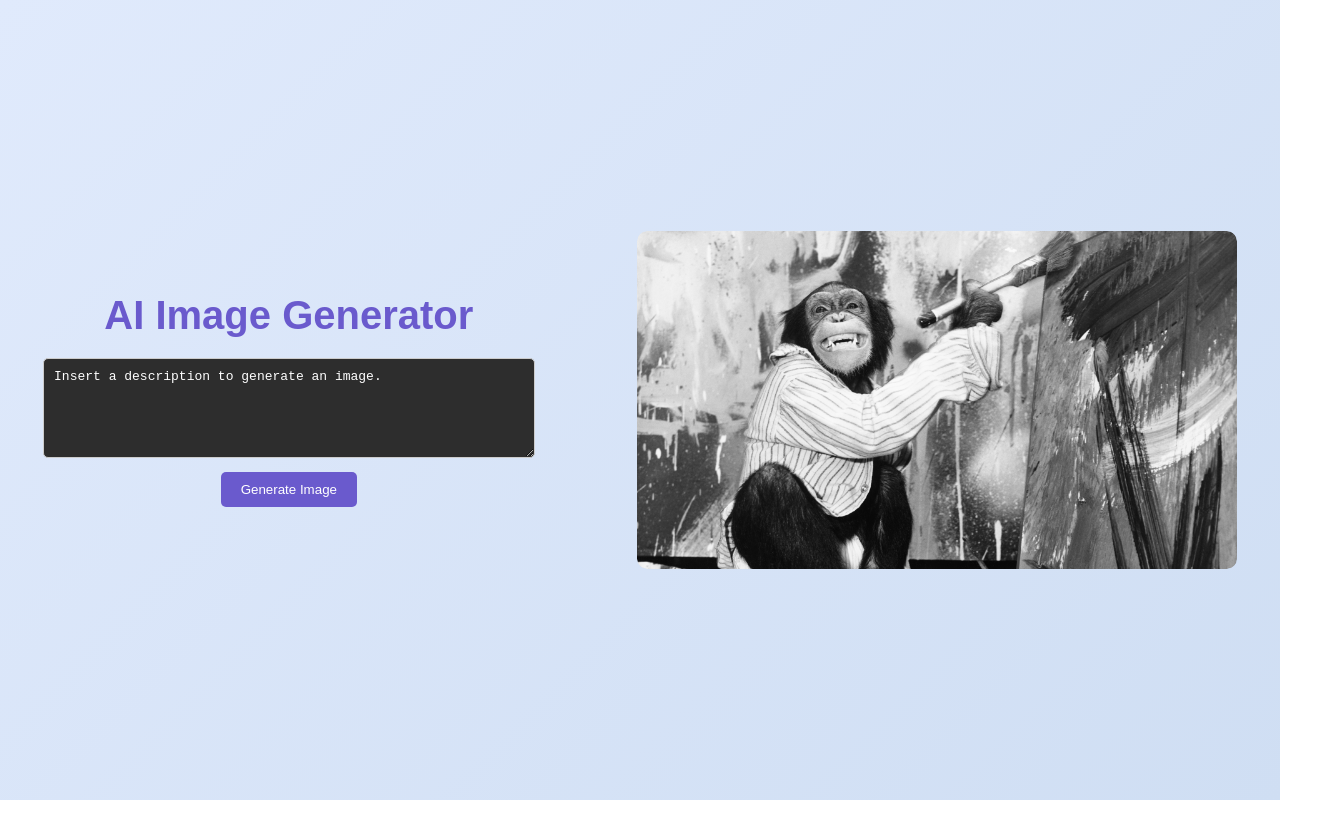
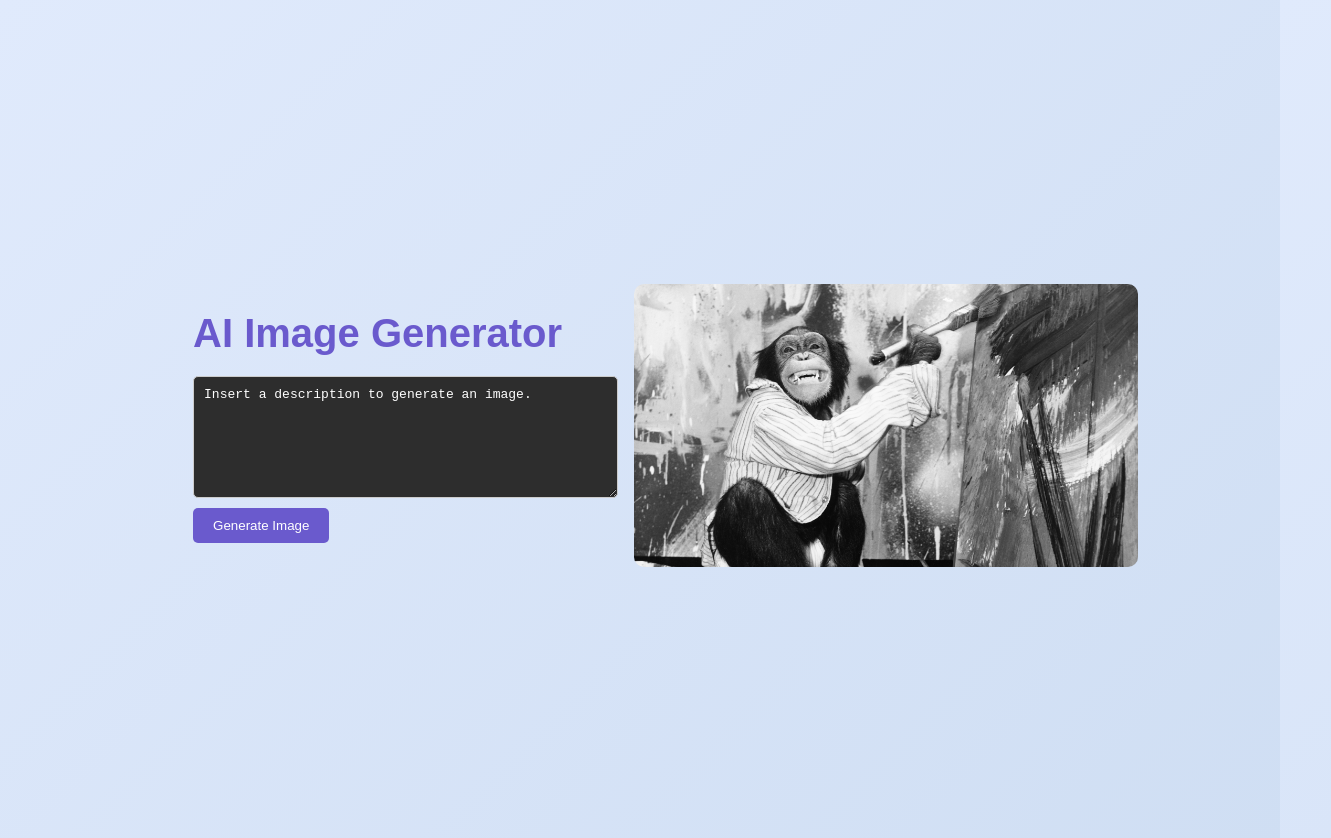
Before and after one commit to RaulMV22/IMAGIN-AI, a Next.js app: page / in a window 1280 px wide. Shown: the top 838 px of the page, 1331 px wide, since content can reach past the window. Before the commit the page ends 800 px from the top, so only its background shows below. Built offline with nearby package versions, Linux system fonts and the light colour scheme.

Commit message:
Implementación final de estilos
Mejora definitiva, donde se aplica una mejor gestión de las clases y los estilos.

```diff
--- /dev/null
+++ b/src/components/ImageGenerator.tsx
@@ -0,0 +1,59 @@
+import { useState } from "react";
+import { generateImage } from "../pages/api/replicate";
+import "./MainScreen.css";
+
+const ImageGenerator = () => {
+  const defaultImage = "/images/default.jpg";
+  const defaultPlaceholder = "Insert a description to generate an image.";
+  const [prompt, setPrompt] = useState<string>(defaultPlaceholder);
+  const [imageUrl, setImageUrl] = useState<string>(defaultImage);
+  const [loading, setLoading] = useState<boolean>(false);
+  const [statusMessage, setStatusMessage] = useState<string>("");
+
+  const handleGenerate = async () => {
+    if (!prompt.trim() || prompt === defaultPlaceholder) {
+      alert("Please enter a valid description.");
+      return;
+    }
+
+    setLoading(true);
+    setImageUrl(defaultImage);
+    setPrompt(defaultPlaceholder);
+
+    const generatedImage = await generateImage(prompt);
+    if (generatedImage) {
+      setImageUrl(generatedImage);
+    } else {
+      setStatusMessage("No se pudo generar la imagen. Intenta con otro prompt.");
+    }
+    setLoading(false);
+  };
+
+  return (
+    <div className="image-generator">
+      <div className="input-area">
+        <h1 className="title">AI Image Generator</h1>
+        <textarea
+          value={prompt}
+          onChange={(e) => setPrompt(e.target.value)}
+          className="textarea"
+          disabled={loading}
+        />
+        <button onClick={handleGenerate} disabled={loading} className="btn">
+          {loading ? "Generating..." : "Generate Image"}
+        </button>
+        {statusMessage && <p className="status-message">{statusMessage}</p>}
+      </div>
+      <div className="image-area">
+        {loading && (
+          <div className="loading-overlay">
+            <div className="spinner"></div>
+          </div>
+        )}
+        <img src={imageUrl} alt="Generated" className="generated-image" />
+      </div>
+    </div>
+  );
+};
+
+export default ImageGenerator;
--- a/src/components/MainScreen.css
+++ b/src/components/MainScreen.css
@@ -1,12 +1,4 @@
-/* 🌟 ESTILOS GENERALES */
-body {
-    background: linear-gradient(135deg, #e0eafc, #cfdef3);
-    font-family: 'Arial', sans-serif;
-    margin: 0;
-    padding: 0;
-}
-
-/* 🌟 CONTENEDOR PRINCIPAL */
+/* Contenedor principal que alinea todo en horizontal y centrado en la pantalla */
 .main-container {
     display: flex;
     flex-direction: row;
@@ -16,23 +8,38 @@ body {
     width: 100%;
     gap: 5vw;
     padding: 2vw;
+    flex-wrap: nowrap;
 }
 
-/* 🌟 SECCIÓN DE ENTRADA */
+/* Contenedor del generador de imágenes */
+.image-generator {
+    display: flex;
+    flex-direction: row;
+    justify-content: center;
+    align-items: flex-start;
+    gap: 3vw;
+    height: auto;
+}
+
+/* Sección de entrada */
 .input-area {
     width: 40%;
     max-width: 500px;
-    text-align: center;
-    margin-right: 3vw;
+    text-align: left;
+    display: flex;
+    flex-direction: column;
+    justify-content: flex-start;
+    align-items: flex-start;
+    height: auto;
 }
 
 .title {
     font-size: 2.5em;
     color: #6a5acd;
     margin-bottom: 20px;
+    text-align: left;
 }
 
-/* Textarea */
 .textarea {
     width: 100%;
     height: 100px;
@@ -45,19 +52,6 @@ body {
     transition: background-color 0.3s, opacity 0.3s;
 }
 
-/* Cuando el textarea está vacío */
-.textarea:empty {
-    color: grey;
-}
-
-/* Cambia de color cuando está deshabilitado */
-.textarea:disabled {
-    background-color: #555;
-    cursor: not-allowed;
-    opacity: 0.7;
-}
-
-/* Botón */
 .btn {
     background-color: #6a5acd;
     color: white;
@@ -73,21 +67,17 @@ body {
     background-color: #5a4db1;
 }
 
-/* 🌟 SECCIÓN DE LA IMAGEN */
+/* Sección de la imagen */
 .image-area {
     width: 50%;
     max-width: 600px;
-    height: auto;
     display: flex;
     justify-content: center;
-    align-items: center;
-    background-color: transparent;
-    border-radius: 10px;
+    align-items: flex-start;
+    height: auto;
     position: relative;
-    overflow: hidden;
 }
 
-/* Imagen generada */
 .generated-image {
     width: 100%;
     height: auto;
@@ -95,28 +85,11 @@ body {
     border-radius: 10px;
 }
 
-/* 🌟 SPINNER Y OSCURECIMIENTO */
-.loading-overlay {
-    position: absolute;
-    width: 100%;
-    height: 100%;
-    background: rgba(0, 0, 0, 0.5);
-    display: flex;
-    justify-content: center;
-    align-items: center;
-    border-radius: 10px;
+/* Ajuste para alinear el bloque izquierdo con la parte superior de la imagen */
+.image-generator {
+    align-items: flex-start;
 }
 
-.spinner {
-    border: 5px solid rgba(255, 255, 255, 0.3);
-    border-top: 5px solid white;
-    border-radius: 50%;
-    width: 50px;
-    height: 50px;
-    animation: spin 1s linear infinite;
+.input-area {
+    align-items: flex-start;
 }
-
-@keyframes spin {
-    from { transform: rotate(0deg); }
-    to { transform: rotate(360deg); }
-}
--- a/src/components/MainScreen.tsx
+++ b/src/components/MainScreen.tsx
@@ -1,106 +1,10 @@
-import { useState, useEffect } from "react";
+import ImageGenerator from "./ImageGenerator";
 import "./MainScreen.css";
 
 const MainScreen = () => {
-  const defaultImage = "/images/default.jpg"; // Imagen por defecto
-  const defaultPlaceholder = "Insert a description to generate an image."; // Texto por defecto
-  const [prompt, setPrompt] = useState<string>(defaultPlaceholder);
-  const [imageUrl, setImageUrl] = useState<string>(defaultImage);
-  const [loading, setLoading] = useState<boolean>(false);
-  const [statusMessage, setStatusMessage] = useState<string>("");
-
-  const generateImage = async () => {
-    if (!prompt.trim() || prompt === defaultPlaceholder) {
-      alert("Please enter a valid description.");
-      return;
-    }
-
-    setLoading(true);
-    setImageUrl(defaultImage); // Reinicia la imagen a la por defecto
-    setPrompt(defaultPlaceholder); // Restablece el texto del textarea
-
-    try {
-      const response = await fetch("/api/replicate", {
-        method: "POST",
-        headers: { "Content-Type": "application/json" },
-        body: JSON.stringify({ prompt }),
-      });
-
-      const data = await response.json();
-      console.log("Respuesta de la API en el frontend:", data);
-
-      if (data.imageUrl) {
-        setImageUrl(data.imageUrl); // Carga la nueva imagen cuando se recibe
-      } else {
-        console.warn("No se recibió una imagen válida:", data);
-        setStatusMessage("No se pudo generar la imagen. Intenta con otro prompt.");
-      }
-    } catch (error) {
-      console.error("Error al generar la imagen:", error);
-      setStatusMessage("Hubo un error al generar la imagen.");
-    } finally {
-      setLoading(false);
-    }
-  };
-
-  useEffect(() => {
-    if (statusMessage) {
-      const timer = setTimeout(() => {
-        setStatusMessage("");
-      }, 5000);
-      return () => clearTimeout(timer);
-    }
-  }, [statusMessage]);
-
-  // Manejar el evento cuando el usuario hace clic en el textarea
-  const handleFocus = () => {
-    if (prompt === defaultPlaceholder) {
-      setPrompt("");
-    }
-  };
-
-  // Manejar cuando el usuario deja de escribir y no puso nada
-  const handleBlur = () => {
-    if (prompt.trim() === "") {
-      setPrompt(defaultPlaceholder);
-    }
-  };
-
-  // Manejar la tecla "Enter" en el textarea
-  const handleKeyDown = (event: React.KeyboardEvent<HTMLTextAreaElement>) => {
-    if (event.key === "Enter" && !loading) {
-      event.preventDefault();
-      generateImage();
-    }
-  };
-
   return (
     <div className="main-container">
-      <div className="input-area">
-        <h1 className="title">AI Image Generator</h1>
-        <textarea
-          value={prompt}
-          onChange={(e) => setPrompt(e.target.value)}
-          onFocus={handleFocus}
-          onBlur={handleBlur}
-          onKeyDown={handleKeyDown}
-          className="textarea"
-          disabled={loading}
-        />
-        <button onClick={generateImage} disabled={loading} className="btn">
-          {loading ? "Generating..." : "Generate Image"}
-        </button>
-        {statusMessage && <p className="status-message">{statusMessage}</p>}
-      </div>
-
-      <div className="image-area">
-        {loading && (
-          <div className="loading-overlay">
-            <div className="spinner"></div>
-          </div>
-        )}
-        <img src={imageUrl} alt="Generated Image" className={`generated-image ${loading ? "blurred" : ""}`} />
-      </div>
+      <ImageGenerator />
     </div>
   );
 };
--- a/src/pages/api/replicate.ts
+++ b/src/pages/api/replicate.ts
@@ -1,81 +1,28 @@
-import type { NextApiRequest, NextApiResponse } from "next";
-
-export default async function handler(req: NextApiRequest, res: NextApiResponse) {
-  if (req.method !== "POST") {
-    return res.status(405).json({ error: "Método no permitido" });
-  }
-
-  const { prompt } = req.body;
-
-  if (!prompt) {
-    return res.status(400).json({ error: "Falta el prompt" });
+export const generateImage = async (prompt: string): Promise<string | null> => {
+  if (!prompt.trim()) {
+      console.warn("El prompt está vacío o no es válido.");
+      return null;
   }
 
   try {
-    const response = await fetch("https://api.replicate.com/v1/predictions", {
-      method: "POST",
-      headers: {
-        "Authorization": `Bearer ${process.env.REPLICATE_API_KEY}`,
-        "Content-Type": "application/json",
-      },
-      body: JSON.stringify({
-        version: "c6b5d2b7459910fec94432e9e1203c3cdce92d6db20f714f1355747990b52fa6",
-        input: {
-          width: 1024,
-          height: 1024,
-          prompt: prompt,
-          model_variant: "1600M-1024px",
-          guidance_scale: 5,
-          negative_prompt: "",
-          pag_guidance_scale: 2,
-          num_inference_steps: 18,
-        },
-      }),
-    });
-
-    const prediction = await response.json();
-    console.log("Respuesta inicial de la API de Replicate:", prediction);
-
-    if (!prediction || !prediction.id) {
-      return res.status(500).json({ error: "No se pudo generar la imagen en Replicate", details: prediction });
-    }
-
-    const startTime = Date.now();
-    const pollingInterval = 5000;
-    const maxWaitTime = 300000;
-
-    let result;
-
-    while (Date.now() - startTime < maxWaitTime) {
-      await new Promise((resolve) => setTimeout(resolve, pollingInterval));
-
-      const checkResponse = await fetch(`https://api.replicate.com/v1/predictions/${prediction.id}`, {
-        method: "GET",
-        headers: {
-          "Authorization": `Bearer ${process.env.REPLICATE_API_KEY}`,
-          "Content-Type": "application/json",
-        },
+      const response = await fetch("/api/replicate", {
+          method: "POST",
+          headers: { "Content-Type": "application/json" },
+          body: JSON.stringify({ prompt }),
       });
 
-      result = await checkResponse.json();
-      console.log("Estado actual de la imagen:", result);
+      if (!response.ok) {
+          throw new Error(`Error en la API: ${response.statusText}`);
+      }
 
-      if (result.status === "succeeded" && result.output) {
-        console.log("Contenido:", typeof result.output);
-        console.log("URL:", result.output);
-        if (result.output.length > 0 && typeof result.output === "string") {
-          return res.status(200).json({ imageUrl: result.output});
-        } else {
-          return res.status(500).json({ error: "No se obtuvo una URL válida", details: result });
-        }
-      } else if (result.status === "failed") {
-        return res.status(500).json({ error: "Falló la generación de la imagen", details: result });
-      }
-    }
+      const data = await response.json();
+      console.log("Respuesta de la API:", data);
 
-    return res.status(504).json({ error: "Tiempo de espera agotado en la API de Replicate" });
+      return data.imageUrl || null;
   } catch (error) {
-    console.error("Error en la API de Replicate:", error);
-    return res.status(500).json({ error: "Error en la generación de la imagen" });
+      console.error("Error al generar la imagen:", error);
+      return null;
   }
-}
+};
+
+export default generateImage;
--- a/src/styles/globals.css
+++ b/src/styles/globals.css
@@ -1,42 +1,21 @@
-:root {
-  --background: #ffffff;
-  --foreground: #171717;
+/* global.css - Estilos generales de la aplicación */
+
+body {
+    background: linear-gradient(135deg, #e0eafc, #cfdef3);
+    font-family: 'Arial', sans-serif;
+    margin: 0;
+    padding: 0;
 }
 
-@media (prefers-color-scheme: dark) {
-  :root {
-    --background: #0a0a0a;
-    --foreground: #ededed;
-  }
+/* Contenedor principal de la aplicación */
+.main-container {
+    display: flex;
+    flex-direction: row;
+    justify-content: center;
+    align-items: center;
+    height: 100vh;
+    width: 100%;
+    gap: 5vw;
+    padding: 2vw;
+    flex-wrap: nowrap;
 }
-
-html,
-body {
-  max-width: 100vw;
-  overflow-x: hidden;
-}
-
-body {
-  color: var(--foreground);
-  background: var(--background);
-  font-family: Arial, Helvetica, sans-serif;
-  -webkit-font-smoothing: antialiased;
-  -moz-osx-font-smoothing: grayscale;
-}
-
-* {
-  box-sizing: border-box;
-  padding: 0;
-  margin: 0;
-}
-
-a {
-  color: inherit;
-  text-decoration: none;
-}
-
-@media (prefers-color-scheme: dark) {
-  html {
-    color-scheme: dark;
-  }
-}
```
